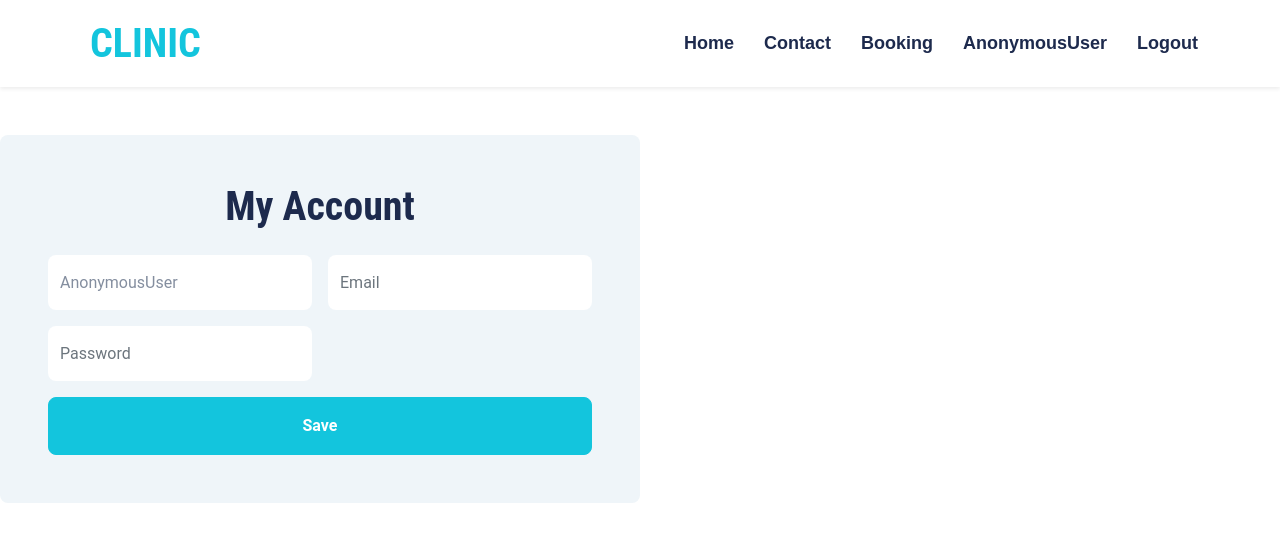
After one commit to arash-96/BookingDjangoProject, a Django app: page /myAccount/ in a window 1280 px wide. The commit adds this page. Shown: the top 542 px of the page. Run offline with Django 4.2, Linux system fonts and the light colour scheme; some libraries are stand-ins or nearby versions.

Commit message:
Added myAccount apge

```diff
--- a/appointment_booking/urls.py
+++ b/appointment_booking/urls.py
@@ -22,10 +22,13 @@ urlpatterns = [
     path('admin/', admin.site.urls),
     path('', views.home, name="home"),
     path('contact/', views.contact, name="contact"),
+    path('myAccount/', views.myAccount, name="my-account"),
     path('create-booking/', views.createBooking, name="create booking"),
 
     path('register/', views.registerPage, name="register"),
     path('login/', views.loginPage, name="login"),
     path('logout/', views.logoutUser, name="logout"),
+    path('user/', views.userPage, name="user-page"),
+    # path('myAccount/', views.myAccount, name="my-account"),
 
 ]
--- a/booking/models.py
+++ b/booking/models.py
@@ -1,4 +1,5 @@
 from django.db import models
+from django.contrib.auth.models import User
 # Create your models here.
 
 
@@ -8,3 +9,4 @@ class Booking(models.Model):
     contactNumber = models.IntegerField()
     email = models.CharField(max_length=200, blank=False)
     date_time = models.DateTimeField()
+    user = models.ForeignKey(User, on_delete=models.CASCADE)
--- a/booking/views.py
+++ b/booking/views.py
@@ -1,4 +1,6 @@
 from django.shortcuts import render, redirect
+
+from .decorators import unauthenticated_user
 from .forms import CreateBooking, CreateUserForm
 from .models import Booking
 from django.http import HttpResponse
@@ -34,6 +36,7 @@ def createBooking(request):
                 contactNumber=cd['contactNumber'],
                 email=cd['email'],
                 date_time=cd['date_time'],
+                user=request.user,
             )
             pc.save()
             messages.success(request, 'You booked an appointment!')
@@ -62,6 +65,7 @@ def registerPage(request):
     return render(request, 'accounts/register.html', context)
 
 
+@unauthenticated_user
 def loginPage(request):
     if request.user.is_authenticated:
         return redirect('home')
@@ -84,3 +88,13 @@ def loginPage(request):
 def logoutUser(request):
     logout(request)
     return redirect('login')
+
+
+def userPage(request):
+    context = {}
+    return render(request, 'accounts/user.html', context)
+
+
+def myAccount(request):
+    context = {}
+    return render(request, 'website/myAccount.html', context)
--- a/website/templates/website/booking.html
+++ b/website/templates/website/booking.html
@@ -83,7 +83,7 @@
                         <a href="{% url 'home' %}" class="nav-item nav-link">Home</a>
                         <a href="{% url 'contact' %}" class="nav-item nav-link">Contact</a>
                         <a class="nav-item nav-link">Booking</a>
-                        <a href="myAccount.html" class="nav-item nav-link">{{request.user}}</a>
+                        <a href="{% url 'my-account' %}" class="nav-item nav-link">{{request.user}}</a>
                         <a href="{% url 'logout' %}" class="nav-item nav-link">Logout</a>
                     </div>
                 </div>
--- /dev/null
+++ b/website/templates/website/myAccount.html
@@ -0,0 +1,52 @@
+{% load static %}
+{% block content %}
+    <!-- Customized Bootstrap Stylesheet -->
+    <link href="{% static 'bootstrap.css' %}" rel="stylesheet">
+
+    <!-- Template Stylesheet -->
+    <link href="{% static 'Home.css' %}" rel="stylesheet">
+ <!-- Navbar Start -->
+    <div class="container-fluid sticky-top bg-white shadow-sm mb-5">
+        <div class="container">
+            <nav class="navbar navbar-expand-lg bg-white navbar-light py-3 py-lg-0">
+                <a href="{% url 'home' %}" class="navbar-brand">
+                    <h1 class="m-0 text-uppercase text-primary"><i class="fa fa-clinic-medical me-2"></i>Clinic</h1>
+                </a>
+                <button class="navbar-toggler" type="button" data-bs-toggle="collapse" data-bs-target="#navbarCollapse">
+                    <span class="navbar-toggler-icon"></span>
+                </button>
+                <div class="collapse navbar-collapse" id="navbarCollapse">
+                    <div class="navbar-nav ms-auto py-0">
+                        <a href="{% url 'home' %}" class="nav-item nav-link">Home</a>
+                        <a href="{% url 'contact' %}" class="nav-item nav-link">Contact</a>
+                        <a class="nav-item nav-link">Booking</a>
+                        <a href="{% url 'my-account' %}" class="nav-item nav-link">{{request.user}}</a>
+                        <a href="{% url 'logout' %}" class="nav-item nav-link">Logout</a>
+                    </div>
+                </div>
+            </nav>
+        </div>
+    </div>
+    <!-- Navbar End -->
+<div class="col-lg-6">
+                    <div class="bg-light text-center rounded p-5">
+                        <h1 class="mb-4">My Account</h1>
+
+                            <div class="row g-3">
+                                <div class="col-12 col-sm-6">
+                                    <input type="text" class="form-control bg-white border-0" placeholder="username" name="username" value={{request.user}} style="height: 55px;">
+                                </div>
+                                <div class="col-12 col-sm-6">
+                                    <input type="text" class="form-control bg-white border-0" placeholder="Email" name="email"  style="height: 55px;">
+                                </div>
+                                <div class="col-12 col-sm-6">
+                                    <input type="password" class="form-control bg-white border-0" placeholder="Password" name="password"  style="height: 55px;">
+                                </div>
+
+                                <div class="col-12">
+                                    <button class="btn btn-primary w-100 py-3" type="submit">Save</button>
+                                </div>
+
+                        </div>
+                    </div>
+    {% endblock content %}
```
Also changed, not shown: accounts/templates/accounts/myAccount.html (added, +95 -0 lines), accounts/templates/accounts/user.html (added, +9 -0 lines), booking/decorators.py (added, +12 -0 lines), booking/migrations/0001_initial.py, db.sqlite3.
